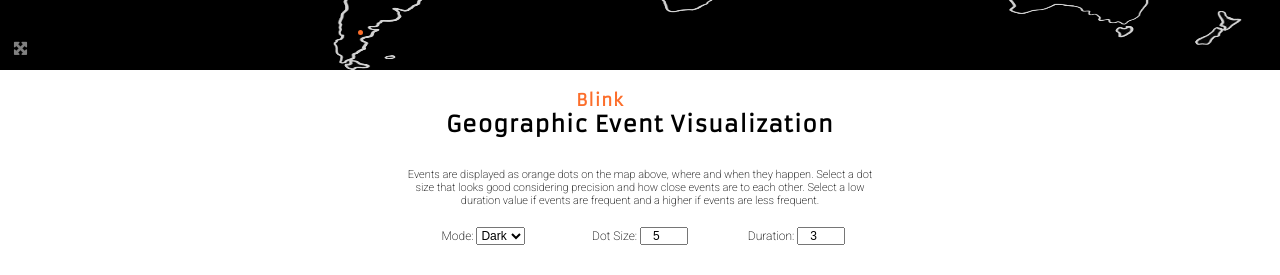
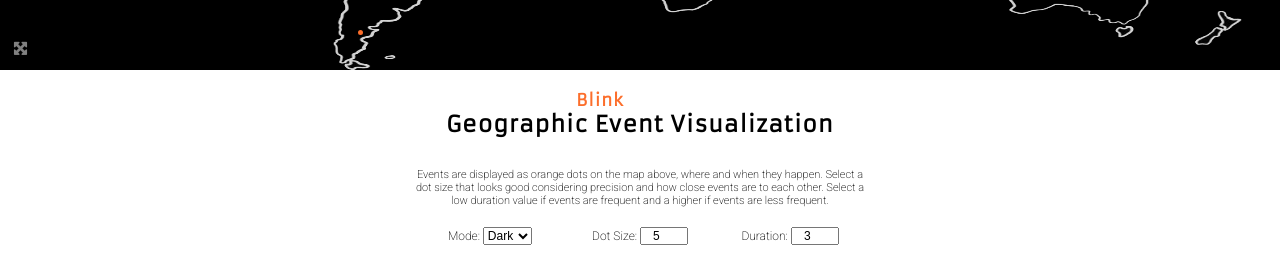
Before and after one commit to Telcred/blink, a plain HTML site: page index.html in a window 1280 px wide. Shown: the part 330-605 px from the top of the page. Drawn offline with Linux system fonts and the light colour scheme.

Commit message:
Fix explonation line length

```diff
--- a/assets/css/style.css
+++ b/assets/css/style.css
@@ -54,13 +54,13 @@ body {
   position: absolute;
   text-align: center;
   top: 50%;
-  width: 480px;
+  width: 460px;
   left: 50%;
   transform: translate(-50%, 0%);
 }
 
-/* For small screens size from 440px wide and down */
-@media screen and (max-width: 440px) {
+/* For small screens size from 460px wide and down */
+@media screen and (max-width: 460px) {
   #lowerHalf {
     width: 95%;
   }
```
